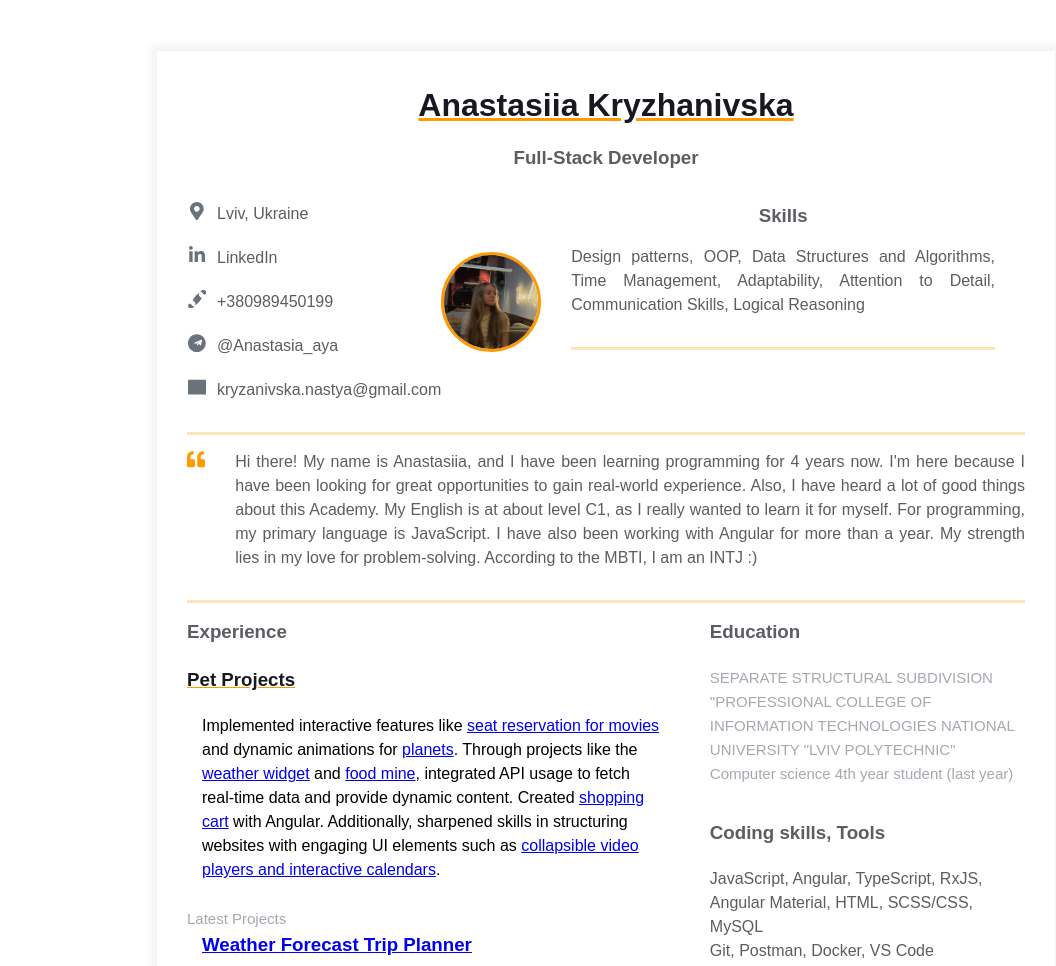
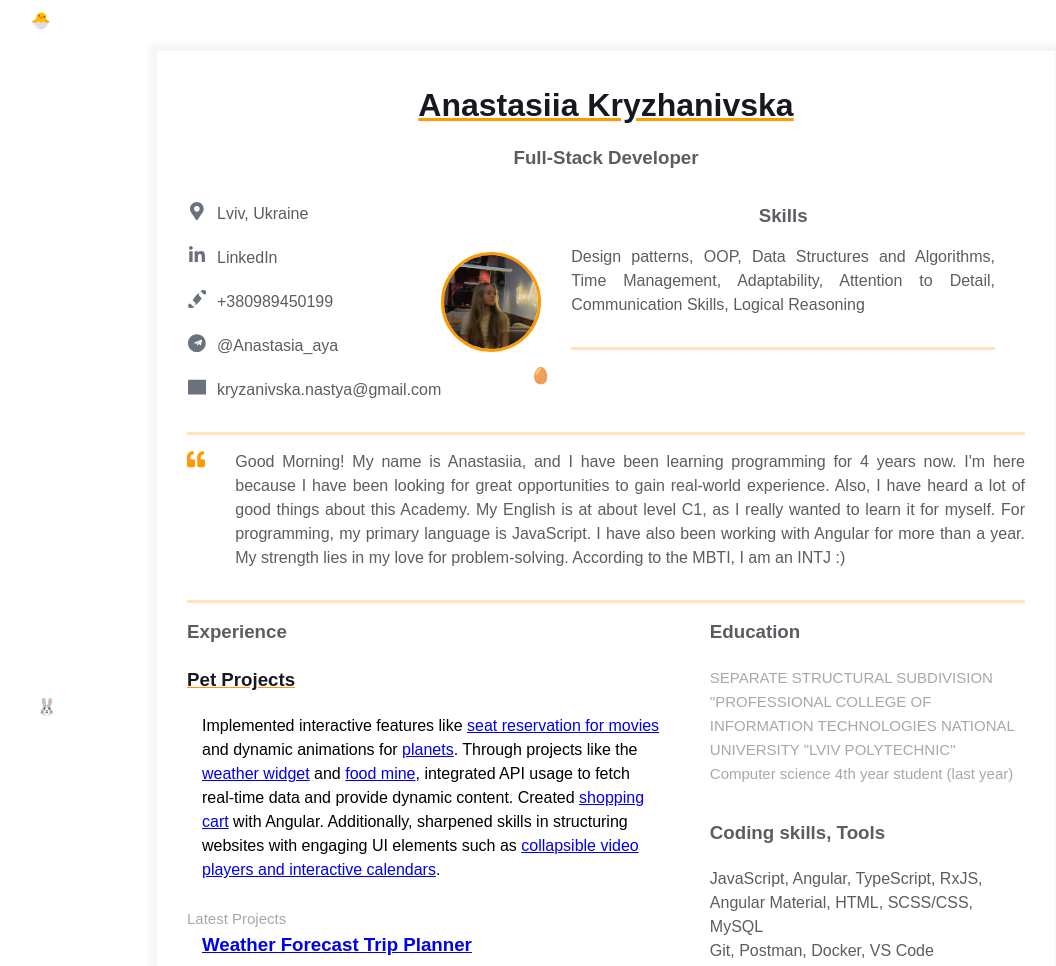
Before and after one commit to kryzanivska-nastya/homepage, a plain HTML site: page index.html in a window 1280 px wide. Shown: the top 966 px of the page, without its empty margins (34-1090 px from the left). Drawn offline with Linux system fonts and the light colour scheme.

Commit message:
Added easter eggs and greetings

```diff
--- a/index.html
+++ b/index.html
@@ -20,7 +20,7 @@
                         <div class="contact_info_container fh">
                             <div class="contact-info__block">
                                 <a
-                                    href=""
+                                    href="#"
                                     rel="author"
                                     class="contact-info__item"
                                 >
@@ -173,18 +173,18 @@
                                 </svg>
                             </div>
                             <p class="intro_text">
-                                Hi there! My name is Anastasiia, and I have been
-                                learning programming for 4 years now. I'm here
-                                because I have been looking for great
-                                opportunities to gain real-world experience.
-                                Also, I have heard a lot of good things about
-                                this Academy. My English is at about level C1,
-                                as I really wanted to learn it for myself. For
-                                programming, my primary language is JavaScript.
-                                I have also been working with Angular for more
-                                than a year. My strength lies in my love for
-                                problem-solving. According to the MBTI, I am an
-                                INTJ :)
+                                <span class="greeting" id="greeting"></span> My
+                                name is Anastasiia, and I have been learning
+                                programming for 4 years now. I'm here because I
+                                have been looking for great opportunities to
+                                gain real-world experience. Also, I have heard a
+                                lot of good things about this Academy. My
+                                English is at about level C1, as I really wanted
+                                to learn it for myself. For programming, my
+                                primary language is JavaScript. I have also been
+                                working with Angular for more than a year. My
+                                strength lies in my love for problem-solving.
+                                According to the MBTI, I am an INTJ :)
                             </p>
                         </div>
                     </div>
@@ -370,6 +370,44 @@
                     </div>
                 </div>
             </div>
+            <div class="easter-egg" id="egg1">🐣</div>
+            <div class="easter-egg" id="egg2">🥚</div>
+            <div class="easter-egg" id="egg3">🐰</div>
         </main>
+        <script>
+            document.addEventListener("DOMContentLoaded", function () {
+                const eggs = document.querySelectorAll(".easter-egg");
+                eggs.forEach((egg) => {
+                    egg.style.display = "block";
+                    egg.style.top =
+                        Math.random() * (window.innerHeight - 50) + "px";
+                    egg.style.left =
+                        Math.random() * (window.innerWidth - 50) + "px";
+
+                    egg.addEventListener("click", function () {
+                        egg.classList.add("revealed");
+                        alert("You found an easter egg!");
+                    });
+                });
+            });
+
+            document.addEventListener("DOMContentLoaded", function () {
+                const greetingElement = document.getElementById("greeting");
+                const currentHour = new Date().getHours();
+                let greetingMessage = "";
+
+                if (currentHour >= 5 && currentHour < 12) {
+                    greetingMessage = "Good Morning!";
+                } else if (currentHour >= 12 && currentHour < 18) {
+                    greetingMessage = "Good Afternoon!";
+                } else if (currentHour >= 18 && currentHour < 21) {
+                    greetingMessage = "Good Evening!";
+                } else {
+                    greetingMessage = "Good Night!";
+                }
+
+                greetingElement.textContent = greetingMessage;
+            });
+        </script>
     </body>
 </html>
--- a/styles.css
+++ b/styles.css
@@ -218,7 +218,7 @@ body {
 }
 
 .experiences__company-project-name {
-  color: var (--primary-text-color);
+  color: var(--primary-text-color);
   text-align: left;
   margin-bottom: 10px;
 }
@@ -272,3 +272,28 @@ body {
 .additional-info__languages-item {
   color: var(--secondary-text-color);
 }
+
+.easter-egg {
+  position: absolute;
+  width: 50px;
+  height: 50px;
+  display: none;
+  cursor: pointer;
+}
+
+.easter-egg.revealed {
+  display: block;
+  animation: bounce 1s infinite;
+}
+
+@keyframes bounce {
+  0%, 20%, 50%, 80%, 100% {
+    transform: translateY(0);
+  }
+  40% {
+    transform: translateY(-30px);
+  }
+  60% {
+    transform: translateY(-15px);
+  }
+}
```
